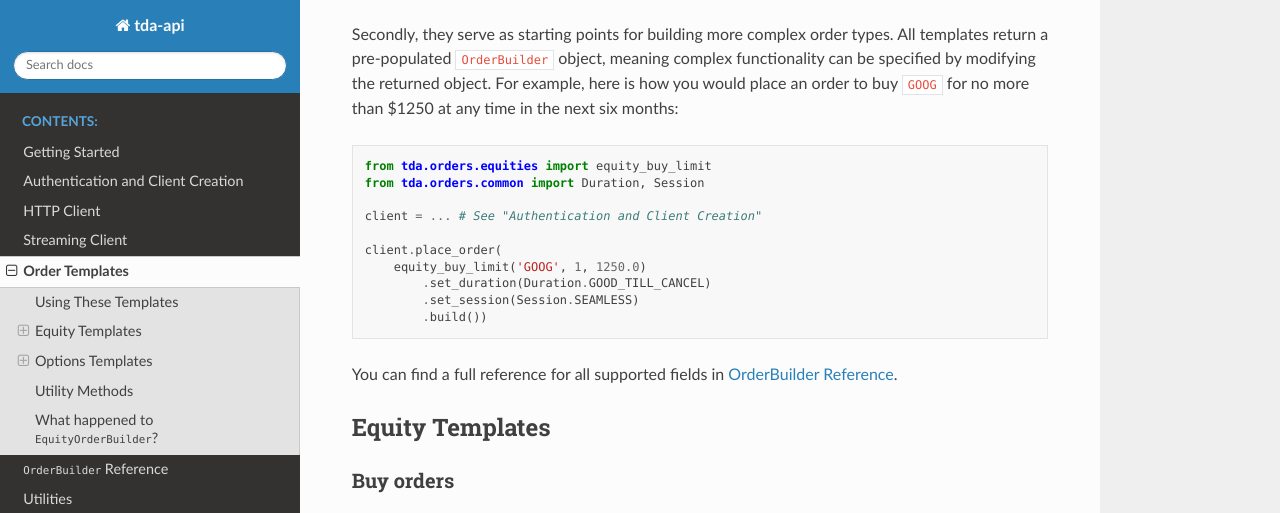
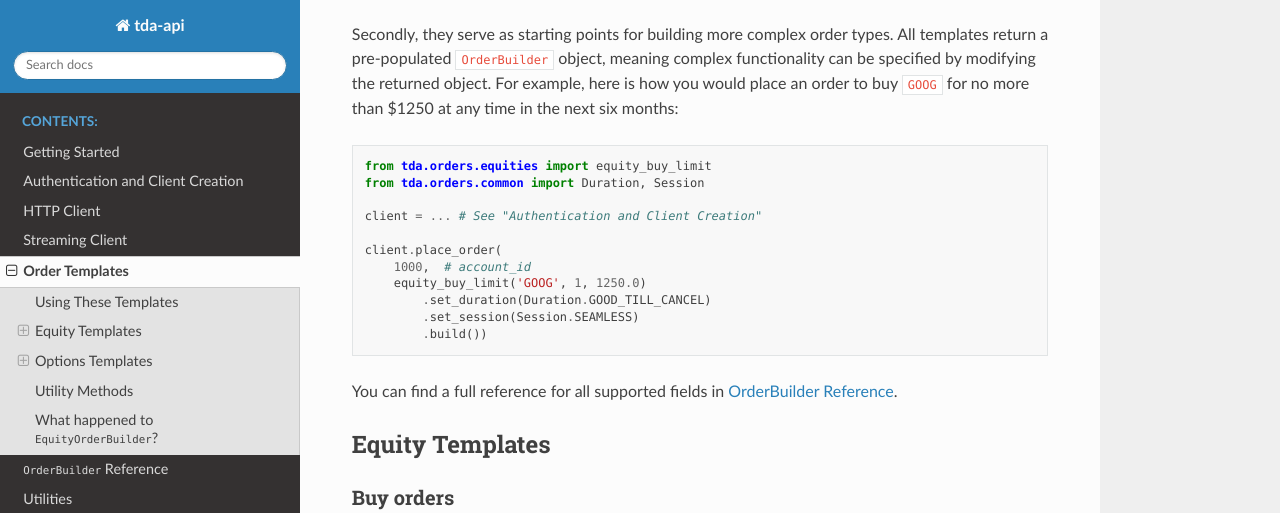
Before and after one commit to alexgolec/tda-api, a Sphinx documentation site: the page built from docs/order-templates.rst, in a window 1280 px wide and 900 px high, scrolled down 699 px, cut to the strip 0-513 px from the top of the window. Built offline with Sphinx 7.4.7 and the Read the Docs theme 2.0.0, drawn with Linux system fonts in a browser that asks for light colours.

Commit message:
Fixes bug in order template example

```diff
--- a/docs/order-templates.rst
+++ b/docs/order-templates.rst
@@ -48,6 +48,7 @@ any time in the next six months:
   client = ... # See "Authentication and Client Creation"
 
   client.place_order(
+      1000,  # account_id
       equity_buy_limit('GOOG', 1, 1250.0)
           .set_duration(Duration.GOOD_TILL_CANCEL)
           .set_session(Session.SEAMLESS)
```
